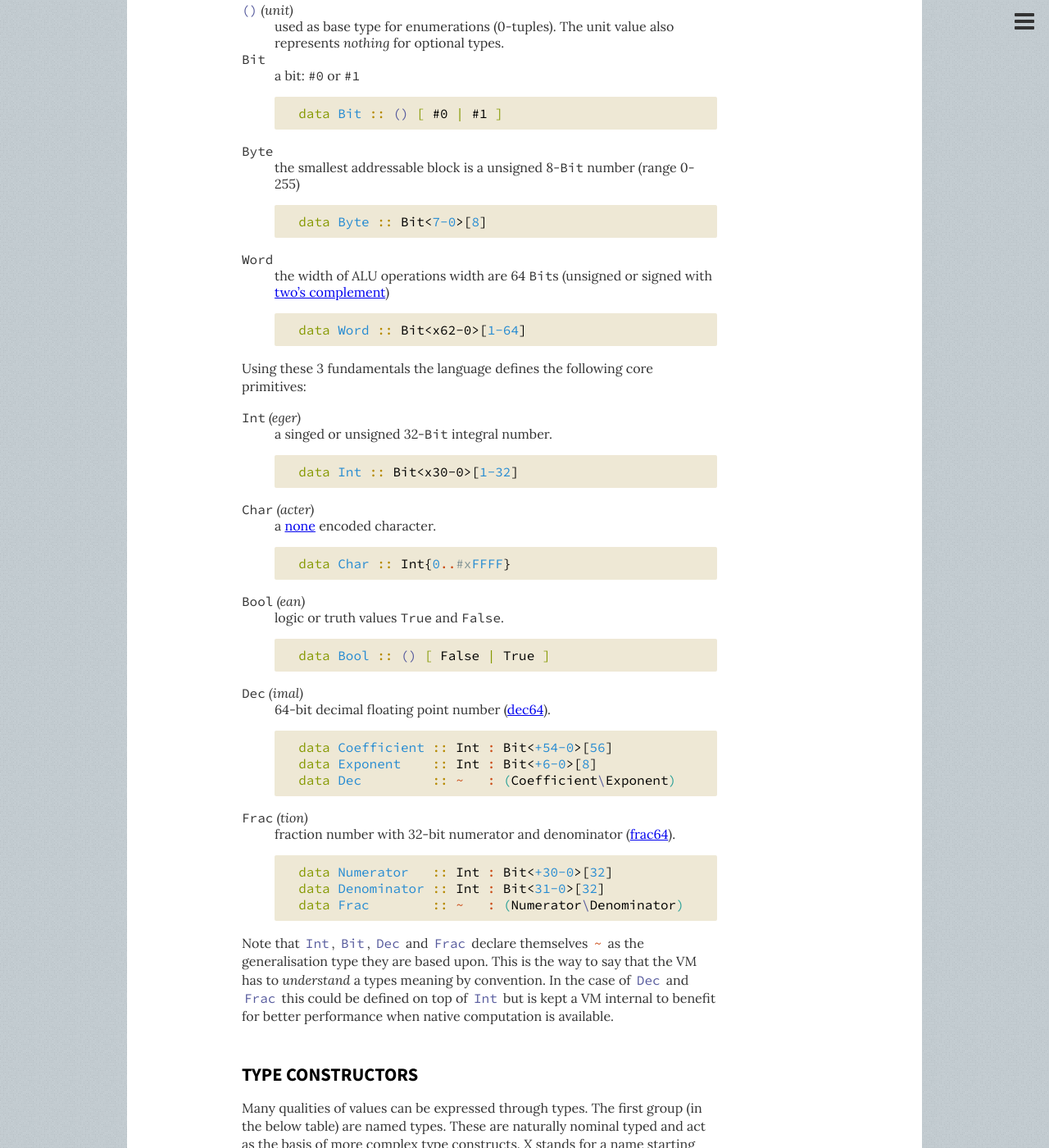
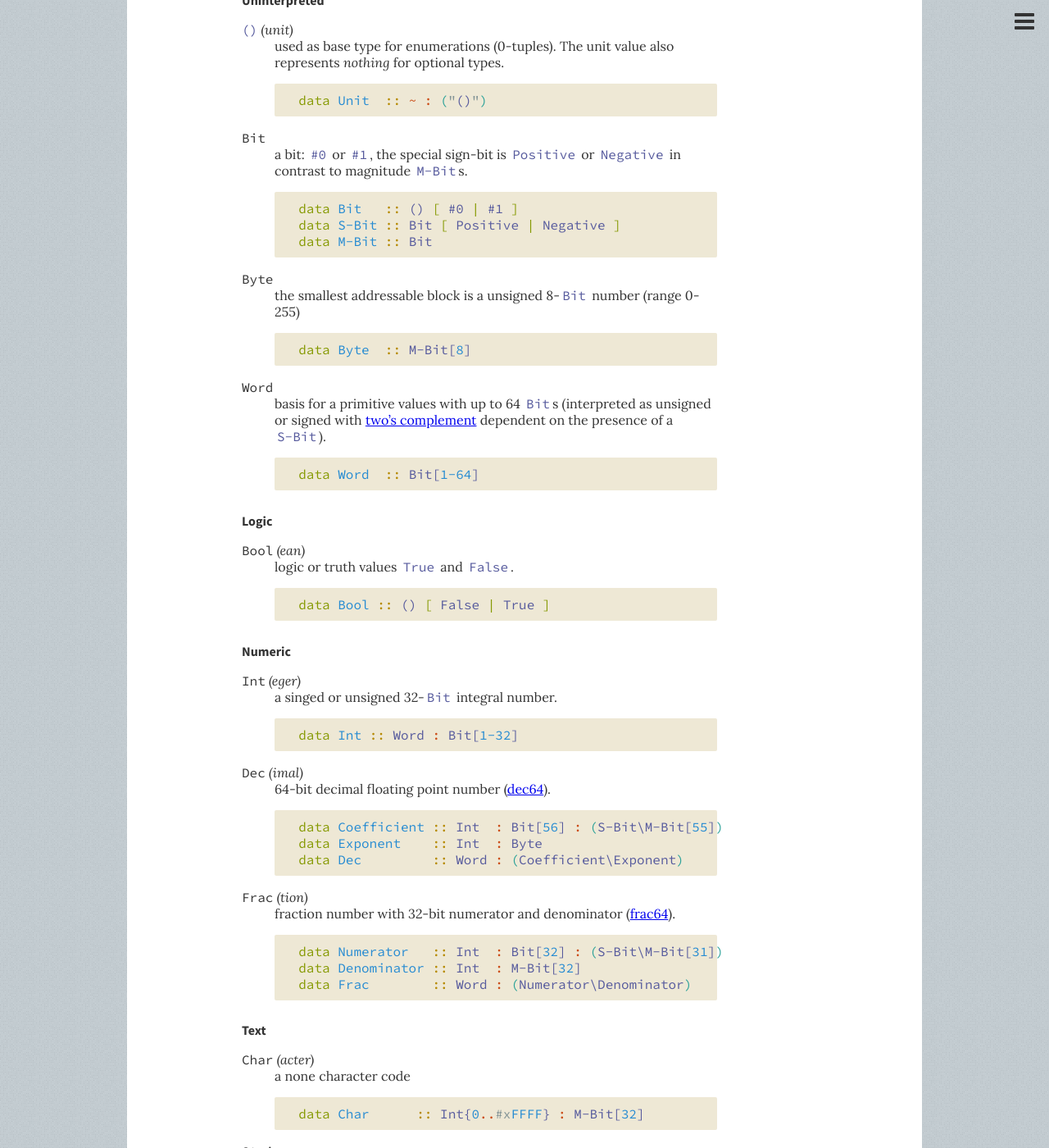
Before and after one commit to bruno-lang/bruno-lang.github.io, a Jekyll site: the page built from in-a-nutshell/index.md, in a window 1280 px wide and 1400 px high, scrolled down 41071 px. Shown: the whole window at 82% size. Built offline with Jekyll 4.4.1, drawn with Linux system fonts in a browser that asks for light colours; nearby versions of some CDN libraries; some of the changed text lies outside the part shown.

Commit message:
new primitives

```diff
--- a/assets/css/docs.css
+++ b/assets/css/docs.css
@@ -102,11 +102,11 @@ content pre code {
 }
 
 @media screen {
-	content p code {
+	content p code, content dd code {
 		color: #565A9D;
 	}
 }
-content p code {
+content p code, content dd > code {
 	white-space: nowrap;
 	padding: 0 3px;
 }
--- a/in-a-nutshell/index.md
+++ b/in-a-nutshell/index.md
@@ -1754,65 +1754,77 @@ this should not be confused with dependent typing.
 
 ### Primitives
 Primitives are the _base types_ of a bruno VM.
-The most fundamental are 0-tuples and the 1-tuple of integer numbers.
+
+##### Uninterpreted
 
 `()` _(unit)_
 : used as base type for enumerations (0-tuples). The unit value also represents
   _nothing_ for optional types.
 
+		data Unit  :: ~ : ("()")
+
 `Bit`
-: a bit: `#0` or `#1`
-
-		data Bit :: () [ #0 | #1 ]
+: a bit: `#0` or `#1`, the special sign-bit is `Positive` or `Negative` in
+  contrast to magnitude `M-Bit`s.
+
+		data Bit   :: () [ #0 | #1 ]
+		data S-Bit :: Bit [ Positive | Negative ]
+		data M-Bit :: Bit
 
 `Byte`
 : the smallest addressable block is a unsigned 8-`Bit` number (range 0-255)
 
-		data Byte :: Bit<7-0>[8]
+		data Byte  :: M-Bit[8]
 
 `Word`
-: the width of ALU operations width are 64 `Bit`s (unsigned or signed with
-  [two's complement](http://en.wikipedia.org/wiki/Two%27s_complement))
-
-		data Word :: Bit<x62-0>[1-64]
-
-Using these 3 fundamentals the language defines the following core primitives:
+: basis for a primitive values with up to 64 `Bit`s (interpreted as unsigned or
+  signed with [two's complement](http://en.wikipedia.org/wiki/Two%27s_complement)
+	dependent on the presence of a `S-Bit`).
+
+		data Word  :: Bit[1-64]
+
+##### Logic
+
+`Bool` _(ean)_
+: logic or truth values `True` and `False`.
+
+		data Bool :: () [ False | True ]
+
+##### Numeric
 
 `Int` _(eger)_
 : a singed or unsigned 32-`Bit` integral number.
 
-		data Int :: Bit<x30-0>[1-32]
-
-`Char` _(acter)_
-: a [none](http://non-encoding.github.io/) encoded character.
-
-		data Char :: Int{0..#xFFFF}
-
-`Bool` _(ean)_
-: logic or truth values `True` and `False`.
-
-		data Bool :: () [ False | True ]
+		data Int :: Word : Bit[1-32]
 
 `Dec` _(imal)_
 : 64-bit decimal floating point number ([dec64](http://dec64.org/)).
 
-		data Coefficient :: Int : Bit<+54-0>[56]
-		data Exponent    :: Int : Bit<+6-0>[8]
-		data Dec         :: ~   : (Coefficient\Exponent)
+		data Coefficient :: Int  : Bit[56] : (S-Bit\M-Bit[55])
+		data Exponent    :: Int  : Byte
+		data Dec         :: Word : (Coefficient\Exponent)
 
 `Frac` _(tion)_
 : fraction number with 32-bit numerator and denominator ([frac64](http://frac64.github.io/)).
 
-		data Numerator   :: Int : Bit<+30-0>[32]
-		data Denominator :: Int : Bit<31-0>[32]
-		data Frac        :: ~   : (Numerator\Denominator)
-
-Note that `Int`, `Bit`, `Dec` and `Frac` declare themselves `~` as the
-generalisation type they are based upon. This is the way to say that the VM has
-to _understand_ a types meaning by convention. In the case of `Dec` and `Frac`
-this could be defined on top of `Int` but is kept a VM internal to benefit
-for better performance when native computation is available.
-
+		data Numerator   :: Int  : Bit[32] : (S-Bit\M-Bit[31])
+		data Denominator :: Int  : M-Bit[32]
+		data Frac        :: Word : (Numerator\Denominator)
+
+##### Text
+
+`Char` _(acter)_
+: a none character code
+
+		data Char      :: Int{0..#xFFFF} : M-Bit[32]
+
+`String`
+: a [none](http://non-encoding.github.io/) encoded character sequence.
+
+		data Next      :: Byte : (#1\MBit[7])
+		data Null      :: Byte : (#0\MBit[7])
+		data CharCode  :: Byte[1-4] : (Next[0-*]\Null)
+		data String    :: Byte[0-*] : CharCode[0-*]
 
 ### Type Constructors
 Many qualities of values can be expressed through types. The first group (in
```
